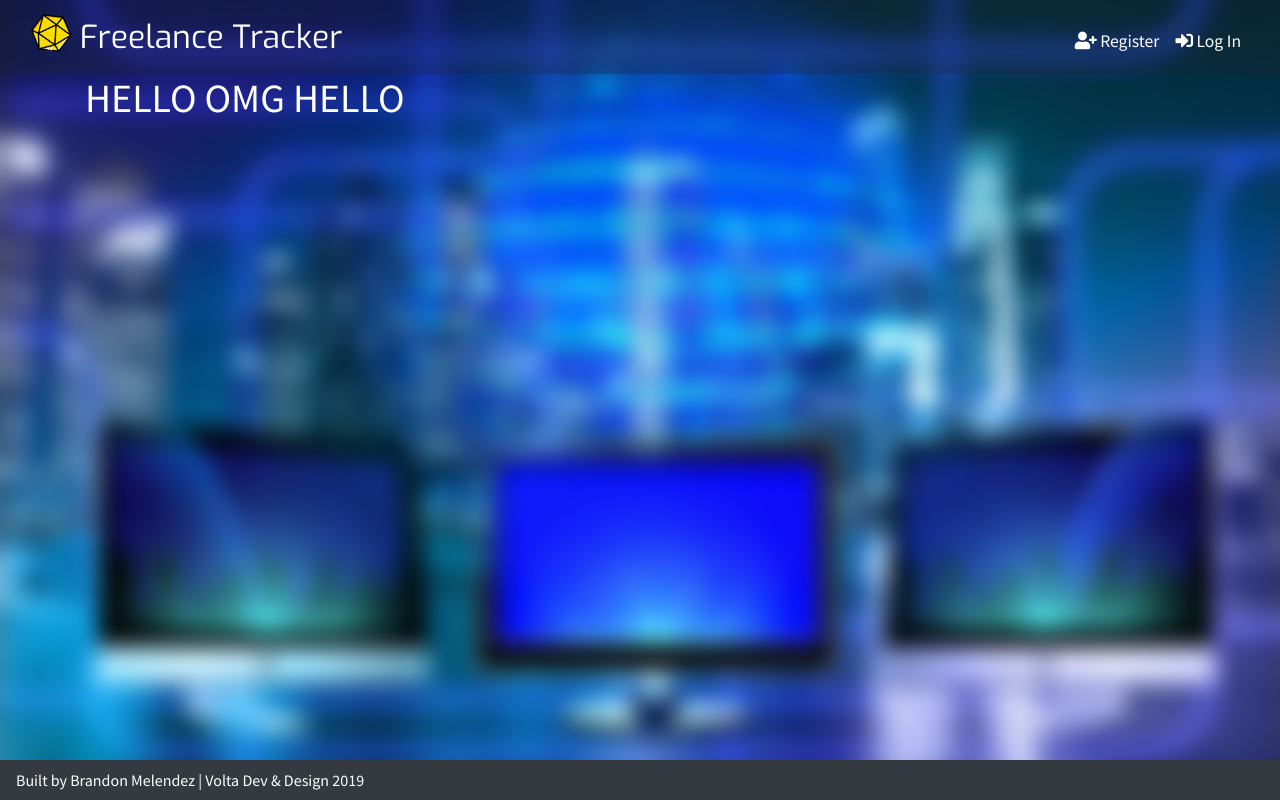
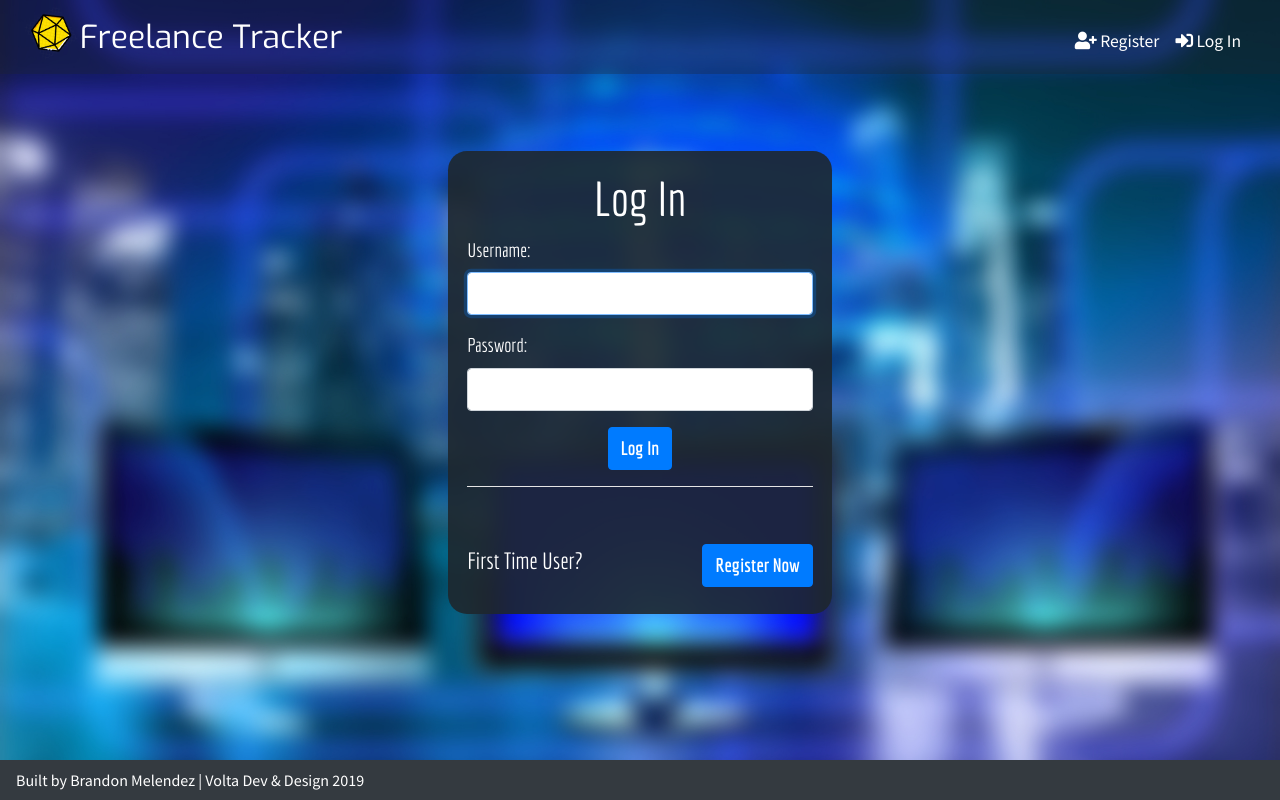
Before and after one commit to uncultivatedrabbit/freelancetracker, a Flask app: page /logout in a window 1280 px wide. Run offline with Flask 2, Linux system fonts and the light colour scheme; some libraries are stand-ins or nearby versions.

Commit message:
third commit

```diff
--- a/app.py
+++ b/app.py
@@ -102,4 +102,16 @@ def login():
 @app.route("/logout")
 def logout():
   session.clear()
-  return render_template("index.html")
+  return render_template("login.html")
+
+  @app.route("/timetracker", methods=["GET, POST"])
+  @login_required
+  def timetracker():
+    if request.method == "GET":
+      return render_template("timetracker.html")
+
+  @app.route("/todo", methods=["GET, POST"])
+  @login_required
+  def todoList():
+    if request.method == "GET":
+      render_template("todo.html")
--- a/static/main.js
+++ b/static/main.js
@@ -1,31 +1,54 @@
+// tests the registration page to ensure user inputs information correctly
+ let username = document.querySelector("#reg-username");
+ let password = document.querySelector("#reg-password");
+ let confirmation = document.querySelector("#reg-confirmation");
+ let usernameWarning = document.querySelector("#username-span");
+ let passwordWarning = document.querySelector("#password-span");
+ let confirmationWarning = document.querySelector("#confirmation-span");
+ let matchWarning = document.querySelector("#match-span");
 
 
 // checks if the registration form is filled out correctly
+if (document.querySelector("#register-button")){
   document.querySelector("#register-button").addEventListener("click", function(e){
-  let username = document.querySelector("#reg-username").value;
-  let password = document.querySelector("#reg-password").value;
-  let confirmation = document.querySelector("#reg-confirmation").value;
 
-  if (!username){
-    document.querySelector("#reg-username").setAttribute("style", "border: 2px solid red");
-    document.querySelector("#reg-username-warning").innerHTML = "Please type a valid username";
+    if (!username.value){
+      username.classList.add("form-warning");
+      usernameWarning.innerHTML = "Please type a valid username.";
       e.preventDefault();
-    console.log("no username");
-  } else if (!password){
+    } else if (!password.value){
+      password.classList.add("form-warning");
+      passwordWarning.innerHTML = "Please type in your password.";
       e.preventDefault();
-    document.querySelector("#reg-password").setAttribute("style", "border: 2px solid red");
-    document.querySelector("#reg-password-warning").innerHTML = "Please type in your password";
-    console.log("no password");
-  } else if (!confirmation){
+    } else if (!confirmation.value){
+      confirmation.classList.add("form-warning");
+      confirmationWarning.innerHTML = "Please confirm your password."
       e.preventDefault();
-    console.log("no confirmation");
-  } else if(password != confirmation) {
+    } else if (password.value != confirmation.value) {
+      confirmation.classList.add("form-warning-2");
+      matchWarning.innerHTML = "Sorry your passwords did not match.";
       e.preventDefault();
-    console.log("password and confirmation are wrong");
     } else {
       return;
     }
+  })
+}
 
 
+// tests the login page to ensure the user inputs correct fields
+let loginName = document.querySelector("#login-username");
+let loginPassword = document.querySelector("#login-password");
 
+if (document.querySelector("#login-btn")){
+  document.querySelector("#login-btn").addEventListener("click", function(e){
+    if (!loginName.value){
+      loginName.classList.add("form-warning");
+      usernameWarning.innerHTML = "Please type a valid username.";
+      e.preventDefault();
+    } else if (!loginPassword.value){
+      loginPassword.classList.add("form-warning");
+      passwordWarning.innerHTML = "Please enter your password";
+      e.preventDefault();
+    }
   })
+}
--- a/static/styles.css
+++ b/static/styles.css
@@ -55,3 +55,12 @@ a.navbar-brand{
     width: auto;
   }
 }
+
+/* registration / login form warnings */
+.form-warning{
+  border: 2px solid #e55039;
+}
+
+.form-warning-2{
+  background-color: #e55039;
+}
--- a/templates/layout.html
+++ b/templates/layout.html
@@ -8,6 +8,7 @@
     <link href="static/styles.css" rel="stylesheet">
     <link rel="stylesheet" href="static/navigation.css">
     <link rel="stylesheet" type="" href="static/login.css">
+    <link rel="stylesheet" href="static/registration.css">
     <link rel="stylesheet" href="https://use.fontawesome.com/releases/v5.8.2/css/all.css" integrity="sha384-oS3vJWv+0UjzBfQzYUhtDYW+Pj2yciDJxpsK1OYPAYjqT085Qq/1cq5FLXAZQ7Ay" crossorigin="anonymous">
     <link href="https://fonts.googleapis.com/css?family=Economica:400,700|Exo:400,700|Source+Sans+Pro:400,400i,700&display=swap" rel="stylesheet">
     <link rel="icon" type="image/png" href="/static/images/geometric_drawing.png">
@@ -15,19 +16,24 @@
 
   </head>
   <body>
+    {% if session.user_id %}
+    <div id ="inside-page-container">
+      {% else %}
+
     <div id="page-container">
+      {% endif %}
       <!-- Image and text -->
        <nav class="navbar navbar-light navbar-expand-lg bg-light">
         <div class="container-fluid">
-          <a class="navbar-brand" href="#">
+          <a class="navbar-brand" href="/">
             <img id="icon-heading" src="../static/images/geometric_drawing.png" width="40" height="40" class="d-inline-block align-top" alt="geometric shape">
             Freelance Tracker
           </a>
           {% if session.user_id %}
           <ul class="navbar-nav ml-auto mt-2">
               <li class="nav-item"><a class="nav-link" href="#">{{session.user_name}}</a></li>
-              <li class="nav-item"><a class="nav-link" href="#"><i class="fas fa-stopwatch"></i> Time Tracker</a></li>
-              <li class="nav-item"><a class="nav-link" href="#"><i class="fas fa-list"></i> To-Do List</a></li>
+              <li class="nav-item"><a class="nav-link" href="/timetracker"><i class="fas fa-stopwatch"></i> Time Tracker</a></li>
+              <li class="nav-item"><a class="nav-link" href="/todo"><i class="fas fa-list"></i> To-Do List</a></li>
               <li class="nav-item"><a class="nav-link" href="/logout"><i class="fas fa-sign-out-alt"></i> Log Out</a></li>
           </ul>
         {% else %}
--- a/templates/login.html
+++ b/templates/login.html
@@ -9,18 +9,20 @@
       <form action="/login" method="post">
         <div class="form-group">
           <label for="username">Username:</label>
-          <input type="text" name="username" autofocus autocomplete="off"class="form-control">
+          <input type="text" id="login-username" name="username" autofocus autocomplete="off"class="form-control">
+          <span id="username-span"></span>
         </div>
         <div class="form-group">
           <label for="password">Password:</label>
-          <input type="password" name="password" autofocus autocomplete="off" class="form-control">
+          <input type="password" id = "login-password" name="password" autofocus autocomplete="off" class="form-control">
+          <span id="password-span"></span>
       </div>
-      <button type="submit" class="btn btn-primary">Log In</button>
+      <button type="submit" id="login-btn" class="btn btn-primary">Log In</button>
     </form>
     <hr class="my-3">
     <div class="register-now">
     <p>First Time User?</p>
-    <a class="btn btn-primary" href="/register" role="button">Register Now</a>
+    <a class="btn btn-primary" href="/register"  role="button">Register Now</a>
   </div>
   </div>
 
--- /dev/null
+++ b/templates/timetracker.html
@@ -0,0 +1,4 @@
+{% extends "layout.html" %}
+{% block title %}Timetracker {% endblock %}
+
+{% block main %}{% endblock %}
--- /dev/null
+++ b/templates/todo.html
@@ -0,0 +1,4 @@
+{% extends "layout.html" %}
+{% block title %}To Do List {% endblock %}
+
+{% block main %}{% endblock %}
```
Also changed, not shown: templates/register.html (+4 -4 lines), static/registration.css (deleted), 1 other file. Lines whose indentation alone changed are shown as unchanged.
